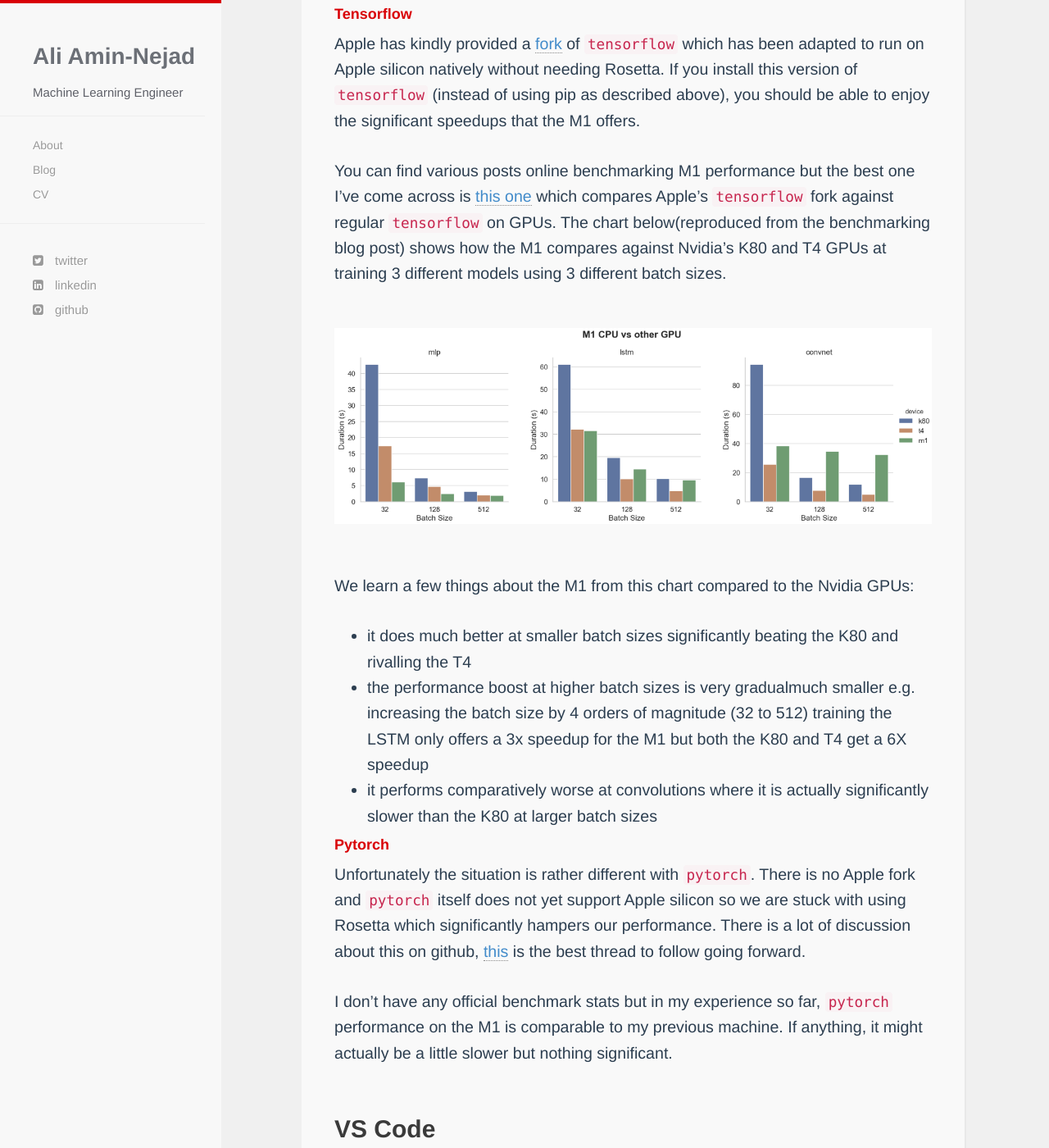
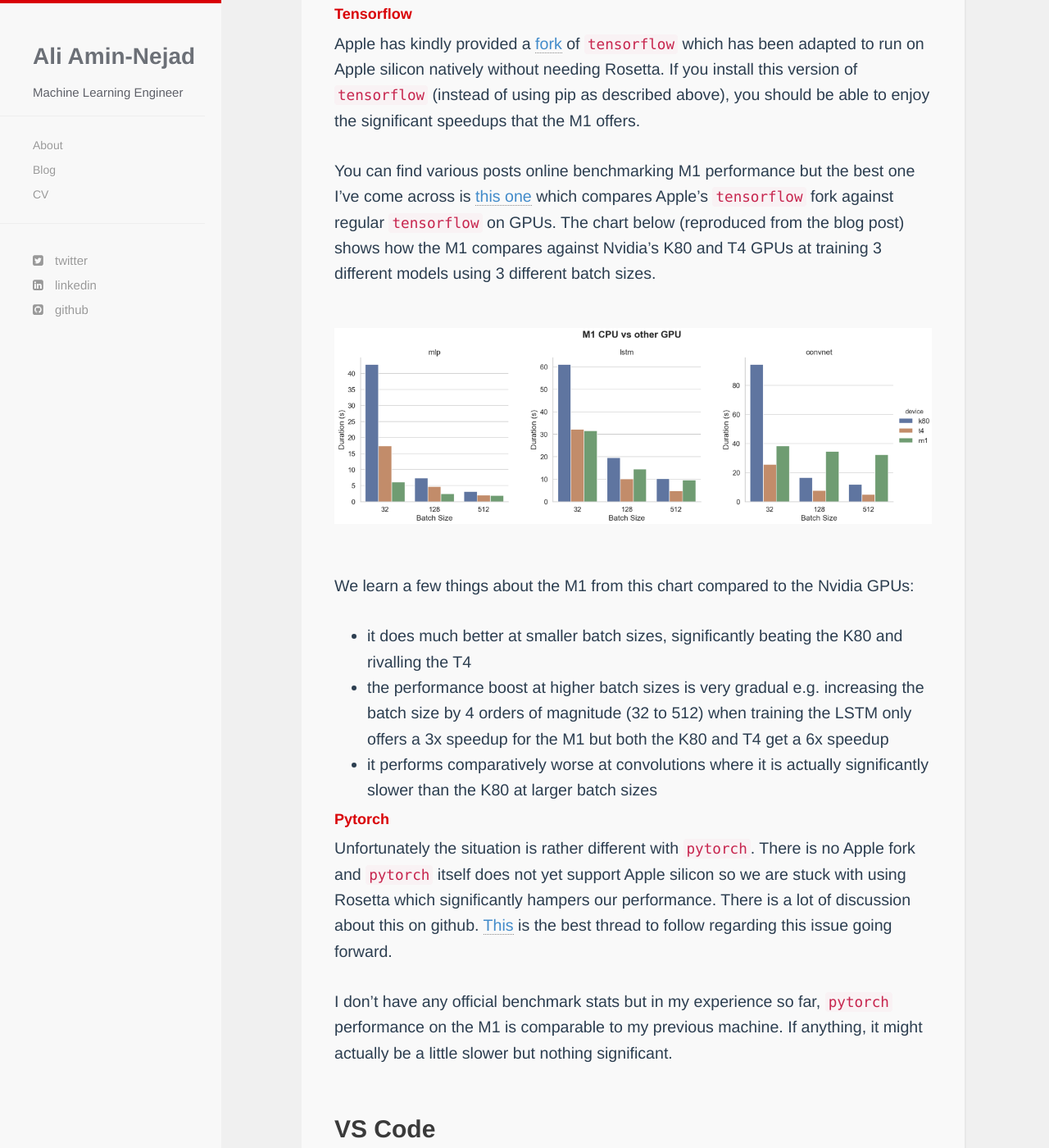
Before and after one commit to amin-nejad/amin-nejad.github.io, a Jekyll site: the page built from _posts/2021-01-20-ubuntu-to-mac.md, in a window 1280 px wide and 1400 px high, scrolled down 2739 px. Shown: the whole window at 82% size. Built offline with Jekyll 4.4.1, drawn with Linux system fonts in a browser that asks for light colours; nearby versions of some CDN libraries; comment, search, counter and statistics services are not loaded; some of the changed text lies outside the part shown.

Commit message:
minor word changes + typos

```diff
--- a/_posts/2021-01-20-ubuntu-to-mac.md
+++ b/_posts/2021-01-20-ubuntu-to-mac.md
@@ -46,35 +46,35 @@ You will likely be used to `apt` but with mac you ought to switch to using `home
 
 macOS comes with a python 2.7 installation. If like most pythonistas, you use 3.x, you may consider uninstalling it. **Do <ins>NOT</ins> uninstall it.** I don't know why but it can break your entire OS. More information [here](https://stackoverflow.com/questions/3819449/how-to-uninstall-python-2-7-on-a-mac-os-x-10-6-4). Just leave it be and set up whatever python you want in virtual environments.
 
-On that note, many people have reported problems getting `pyenv` (or virtual environments in general) to work probably on the M1, and consequently libraries installed in the environment. I've somehow managed to avoid this entirely by using `conda` for my virtual environments. I tend not to install packages with `conda` if I can avoid it though (despite their recommendations) and just use `pip` within the `conda` environment. I haven't had any problems with my environment or any libraries as a consequence.
+On that note, many people have reported problems getting `pyenv` (or virtual environments in general) to work properly on the M1, and consequently libraries installed in the environment. I've somehow managed to avoid this entirely by using `conda` for my virtual environments. I tend not to install packages with `conda` if I can avoid it though (despite their recommendations) and just use `pip` within the `conda` environment. I haven't had any problems with my environment or any libraries as a consequence.
 
 ### Deep learning libraries
 
-Assuming you've followed what I've done above, you should be able to install `tensorflow` and `pytorch` without a problem using `pip` as standard. However, their performance is another matter indeed.
+Assuming you've followed what I've done above, you should be able to install `tensorflow` and `pytorch` without a problem using `pip` as standard. However, their performance is another matter entirely.
 
 #### **Tensorflow**
 
 Apple has kindly provided a [fork](https://github.com/apple/tensorflow_macos) of `tensorflow` which has been adapted to run on Apple silicon natively without needing Rosetta. If you install this version of `tensorflow` (instead of using pip as described above), you should be able to enjoy the significant speedups that the M1 offers.
 
-You can find various posts online benchmarking M1 performance but the best one I've come across is [this one](https://towardsdatascience.com/benchmark-m1-vs-xeon-vs-core-i5-vs-k80-and-t4-e3802f27421c) which compares Apple's `tensorflow` fork against regular `tensorflow` on GPUs. The chart below(reproduced from the benchmarking blog post) shows how the M1 compares against Nvidia's K80 and T4 GPUs at training 3 different models using 3 different batch sizes.
+You can find various posts online benchmarking M1 performance but the best one I've come across is [this one](https://towardsdatascience.com/benchmark-m1-vs-xeon-vs-core-i5-vs-k80-and-t4-e3802f27421c) which compares Apple's `tensorflow` fork against regular `tensorflow` on GPUs. The chart below (reproduced from the blog post) shows how the M1 compares against Nvidia's K80 and T4 GPUs at training 3 different models using 3 different batch sizes.
 
 <img class="blog_image" src="/images/m1-tensorflow.png">
 
 We learn a few things about the M1 from this chart compared to the Nvidia GPUs:
 
-- it does much better at smaller batch sizes significantly beating the K80 and rivalling the T4
-- the performance boost at higher batch sizes is very gradualmuch smaller e.g. increasing the batch size by 4 orders of magnitude (32 to 512) training the LSTM only offers a 3x speedup for the M1 but both the K80 and T4 get a 6X speedup
+- it does much better at smaller batch sizes, significantly beating the K80 and rivalling the T4
+- the performance boost at higher batch sizes is very gradual e.g. increasing the batch size by 4 orders of magnitude (32 to 512) when training the LSTM only offers a 3x speedup for the M1 but both the K80 and T4 get a 6x speedup
 - it performs comparatively worse at convolutions where it is actually significantly slower than the K80 at larger batch sizes
 
 #### **Pytorch**
 
-Unfortunately the situation is rather different with `pytorch`. There is no Apple fork and `pytorch` itself does not yet support Apple silicon so we are stuck with using Rosetta which significantly hampers our performance. There is a lot of discussion about this on github, [this](https://github.com/pytorch/pytorch/issues/47702) is the best thread to follow going forward.
+Unfortunately the situation is rather different with `pytorch`. There is no Apple fork and `pytorch` itself does not yet support Apple silicon so we are stuck with using Rosetta which significantly hampers our performance. There is a lot of discussion about this on github. [This](https://github.com/pytorch/pytorch/issues/47702) is the best thread to follow regarding this issue going forward.
 
 I don't have any official benchmark stats but in my experience so far, `pytorch` performance on the M1 is comparable to my previous machine. If anything, it might actually be a little slower but nothing significant.
 
 ## VS Code
 
-I use VS Code as my IDE the vast majority of the time. This doesn't support M1 yet either and so is actually noticeably slower than my previous machine. Not frustratingly so, just noticeably so. However support has been introduced in the bleeding edge version known as [VS Code Insiders](https://code.visualstudio.com/insiders/#osx). Having tried it out briefly, I didn't notice much of a difference so decided to stay with the stable release and just wait for it to be supported.
+I use VS Code as my IDE the vast majority of the time. This doesn't support M1 yet either and so is actually noticeably slower than my previous machine. Not frustratingly so, just noticeably so. However support has been introduced in the bleeding edge version known as [VS Code Insiders](https://code.visualstudio.com/insiders/#osx). Having tried it out briefly, I didn't notice much of a difference to be honest so I decided to stay with the stable release and just wait for the mac ARM version.
 
 A few issues I've encountered so far:
 
```
Also changed, not shown: other parts of _posts/2021-01-20-ubuntu-to-mac.md (+3 -3 lines).
